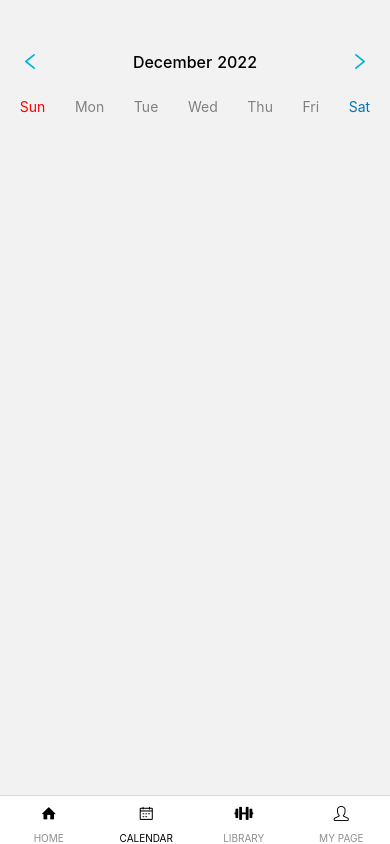
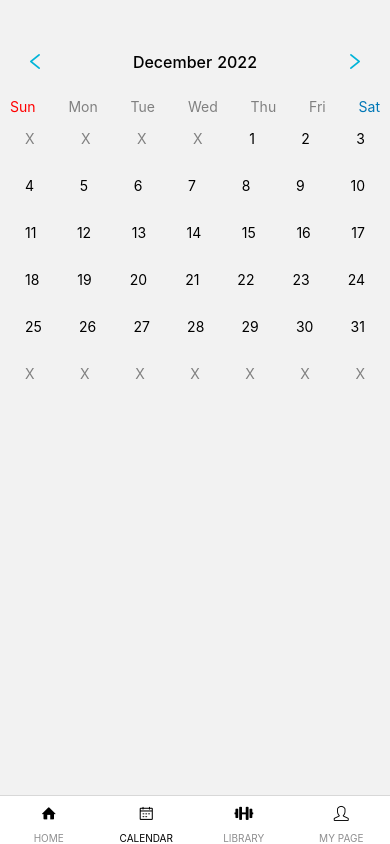
Before and after one commit to Iandayy/burn-fit-react-native, a React Native app in the folder myapp/: screen /Calendar in a window 390 px wide. Built offline with nearby package versions, Linux system fonts and the light colour scheme.

Commit message:
fix calendar

```diff
--- a/myapp/babel.config.js
+++ b/myapp/babel.config.js
@@ -1,6 +1,7 @@
-module.exports = function(api) {
+module.exports = function (api) {
   api.cache(true);
   return {
-    presets: ['babel-preset-expo'],
+    presets: ["babel-preset-expo"],
+    plugins: ["react-native-reanimated/plugin"],
   };
 };
--- a/myapp/package.json
+++ b/myapp/package.json
@@ -12,12 +12,14 @@
     "@expo/vector-icons": "^13.0.0",
     "@react-navigation/bottom-tabs": "^6.4.3",
     "@react-navigation/native-stack": "^6.9.4",
-    "date-fns": "^2.29.3",
     "expo": "~47.0.8",
     "expo-cli": "^6.0.8",
     "expo-status-bar": "~1.4.2",
     "react": "18.1.0",
-    "react-native": "0.70.5"
+    "react-native": "0.70.5",
+    "react-native-gesture-handler": "^2.8.0",
+    "react-native-reanimated": "^2.13.0",
+    "shortid": "^2.2.16"
   },
   "devDependencies": {
     "@babel/core": "^7.12.9"
--- a/myapp/src/page/calendar/Calendar.jsx
+++ b/myapp/src/page/calendar/Calendar.jsx
@@ -17,7 +17,7 @@ const Calendar = () => {
     <View style={styles.main}>
       <Month day={day} setDay={setDay} />
       <Week />
-      <Dates day={day} />
+      <Dates day={day} today={today} />
     </View>
   );
 };
@@ -26,7 +26,7 @@ const styles = StyleSheet.create({
   main: {
     flex: 1,
     marginTop: 50,
-    marginHorizontal: 5,
+    marginHorizontal: 10,
   },
 });
 
--- a/myapp/src/page/calendar/Dates.jsx
+++ b/myapp/src/page/calendar/Dates.jsx
@@ -1,92 +1,222 @@
-import { StyleSheet, Text, View, ActivityIndicator } from "react-native";
+import {
+  StyleSheet,
+  Text,
+  View,
+  ActivityIndicator,
+  TouchableOpacity,
+} from "react-native";
 
 import { useState, useEffect } from "react";
+import shortid from "shortid";
 
-const Dates = ({ day }) => {
-  const [allDate, setAllDate] = useState({
-    week1: [],
-    week2: [],
-    week3: [],
-    week4: [],
-    week5: [],
-    week6: [],
-  });
+const Dates = ({ day, today }) => {
+  const [allDate, setAllDate] = useState({});
+  const [currentDate, setCurrentDate] = useState(today.getDate());
 
   useEffect(() => {
     const firstDay = parseInt(new Date(day.year, day.month - 1, 2).getDay());
     const lastDate = parseInt(new Date(day.year, day.month, 0).getDate());
 
+    const num_dates = {
+      week1: [],
+      week2: [],
+      week3: [],
+      week4: [],
+      week5: [],
+      week6: [],
+    };
+
     for (let i = 1; i < firstDay + lastDate; i++) {
-      if (i < firstDay)
-        setAllDate({ ...allDate, week1: [...allDate.week1].push("") });
-      if (i >= firstDay && i <= 7)
-        setAllDate({
-          ...allDate,
-          week1: [...allDate.week1].push(i - firstDay + 1),
-        });
-      if (i > 7 && i <= 14)
-        setAllDate({
-          ...allDate,
-          week2: [...allDate.week2].push(i - firstDay + 1),
-        });
-      if (i > 14 && i <= 21)
-        setAllDate({
-          ...allDate,
-          week3: [...allDate.week3].push(i - firstDay + 1),
-        });
-      if (i > 21 && i <= 28)
-        setAllDate({
-          ...allDate,
-          week4: [...allDate.week4].push(i - firstDay + 1),
-        });
-      if (i > 28 && i <= 35)
-        setAllDate({
-          ...allDate,
-          week5: [...allDate.week5].push(i - firstDay + 1),
-        });
+      if (i < firstDay) num_dates.week1.push("X");
+      if (i >= firstDay && i <= 7) num_dates.week1.push(i - firstDay + 1);
+      if (i > 7 && i <= 14) num_dates.week2.push(i - firstDay + 1);
+      if (i > 14 && i <= 21) num_dates.week3.push(i - firstDay + 1);
+      if (i > 21 && i <= 28) num_dates.week4.push(i - firstDay + 1);
+      if (i > 28 && i <= 35) num_dates.week5.push(i - firstDay + 1);
       if (i > 35 && i <= firstDay + lastDate)
-        setAllDate({
-          ...allDate,
-          week6: [...allDate.week6].push(i - firstDay + 1),
-        });
+        num_dates.week6.push(i - firstDay + 1);
     }
 
-    let j = 7 - allDate.week5.length;
+    let j = 7 - num_dates.week5.length;
     while (j > 0) {
-      setAllDate({
-        ...allDate,
-        week5: [...allDate.week5].push(""),
-      });
+      num_dates.week5.push("X");
       j--;
     }
 
-    let k = 7 - allDate.week6.length;
+    let k = 7 - num_dates.week6.length;
     while (k > 0) {
-      setAllDate({
-        ...allDate,
-        week6: [...allDate.week6].push(""),
-      });
+      num_dates.week6.push("X");
       k--;
     }
+
+    setAllDate(num_dates);
   }, [day]);
 
-  console.log(allDate);
-
-  return <View style={styles.numdays}></View>;
+  return (
+    <View style={styles.main}>
+      {Object.keys(allDate).length === 0 && <ActivityIndicator />}
+      {Object.keys(allDate).length > 0 && (
+        <View style={styles.numdays}>
+          <View style={styles.numday}>
+            {allDate.week1.map((date) => (
+              <TouchableOpacity
+                key={shortid.generate()}
+                onPress={() =>
+                  setCurrentDate(`${day.year}-${day.month}-week1-${date}`)
+                }
+              >
+                <Text
+                  style={{
+                    ...styles.numText,
+                    fontWeight:
+                      `${day.year}-${day.month}-week1-${date}` ===
+                        currentDate && "800",
+                    color: date === "X" && "gray",
+                  }}
+                  key={shortid.generate()}
+                >
+                  {date}
+                </Text>
+              </TouchableOpacity>
+            ))}
+          </View>
+          <View style={styles.numday}>
+            {allDate.week2.map((date) => (
+              <TouchableOpacity
+                key={shortid.generate()}
+                onPress={() =>
+                  setCurrentDate(`${day.year}-${day.month}-week2-${date}`)
+                }
+              >
+                <Text
+                  style={{
+                    ...styles.numText,
+                    fontWeight:
+                      `${day.year}-${day.month}-week2-${date}` ===
+                        currentDate && "800",
+                    color: date === "X" && "gray",
+                  }}
+                  key={shortid.generate()}
+                >
+                  {date}
+                </Text>
+              </TouchableOpacity>
+            ))}
+          </View>
+          <View style={styles.numday}>
+            {allDate.week3.map((date) => (
+              <TouchableOpacity
+                key={shortid.generate()}
+                onPress={() =>
+                  setCurrentDate(`${day.year}-${day.month}-week3-${date}`)
+                }
+              >
+                <Text
+                  style={{
+                    ...styles.numText,
+                    fontWeight:
+                      `${day.year}-${day.month}-week3-${date}` ===
+                        currentDate && "800",
+                    color: date === "X" && "gray",
+                  }}
+                  key={shortid.generate()}
+                >
+                  {date}
+                </Text>
+              </TouchableOpacity>
+            ))}
+          </View>
+          <View style={styles.numday}>
+            {allDate.week4.map((date) => (
+              <TouchableOpacity
+                key={shortid.generate()}
+                onPress={() =>
+                  setCurrentDate(`${day.year}-${day.month}-week4-${date}`)
+                }
+              >
+                <Text
+                  style={{
+                    ...styles.numText,
+                    fontWeight:
+                      `${day.year}-${day.month}-week4-${date}` ===
+                        currentDate && "800",
+                    color: date === "X" && "gray",
+                  }}
+                  key={shortid.generate()}
+                >
+                  {date}
+                </Text>
+              </TouchableOpacity>
+            ))}
+          </View>
+          <View style={styles.numday}>
+            {allDate.week5.map((date) => (
+              <TouchableOpacity
+                key={shortid.generate()}
+                onPress={() =>
+                  setCurrentDate(`${day.year}-${day.month}-week5-${date}`)
+                }
+              >
+                <Text
+                  style={{
+                    ...styles.numText,
+                    fontWeight:
+                      `${day.year}-${day.month}-week5-${date}` ===
+                        currentDate && "800",
+                    color: date === "X" && "gray",
+                  }}
+                  key={shortid.generate()}
+                >
+                  {date}
+                </Text>
+              </TouchableOpacity>
+            ))}
+          </View>
+          <View style={styles.numday}>
+            {allDate.week6.map((date) => (
+              <TouchableOpacity
+                key={shortid.generate()}
+                onPress={() =>
+                  setCurrentDate(`${day.year}-${day.month}-week6-${date}`)
+                }
+              >
+                <Text
+                  style={{
+                    ...styles.numText,
+                    fontWeight:
+                      `${day.year}-${day.month}-week6-${date}` ===
+                        currentDate && "800",
+                    color: date === "X" && "gray",
+                  }}
+                  key={shortid.generate()}
+                >
+                  {date}
+                </Text>
+              </TouchableOpacity>
+            ))}
+          </View>
+        </View>
+      )}
+    </View>
+  );
 };
 
 const styles = StyleSheet.create({
+  main: { flex: 1 },
   numdays: {
     flex: 1,
   },
   numday: {
     flexDirection: "row",
-    justifyContent: "space-around",
+    justifyContent: "space-between",
+    alignItems: "center",
     padding: 10,
   },
+  numBtn: { borderWidth: 1, borderRadius: 20, padding: 5 },
   numText: {
     color: "black",
     textAlign: "center",
+    padding: 5,
   },
 });
 
--- a/myapp/src/page/calendar/Week.jsx
+++ b/myapp/src/page/calendar/Week.jsx
@@ -22,7 +22,7 @@ const Week = () => {
 const styles = StyleSheet.create({
   week: {
     flexDirection: "row",
-    justifyContent: "space-around",
+    justifyContent: "space-between",
   },
   weekText: {},
 });
```
Also changed, not shown: 1 other file (tests, documents, lock files or other folders).
